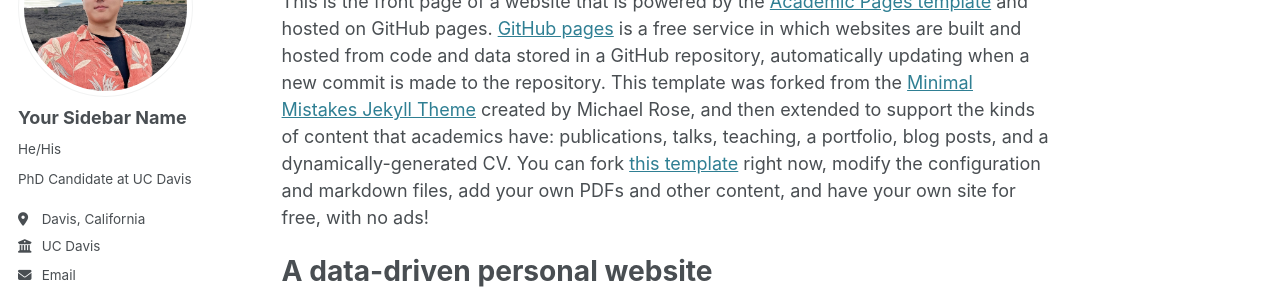
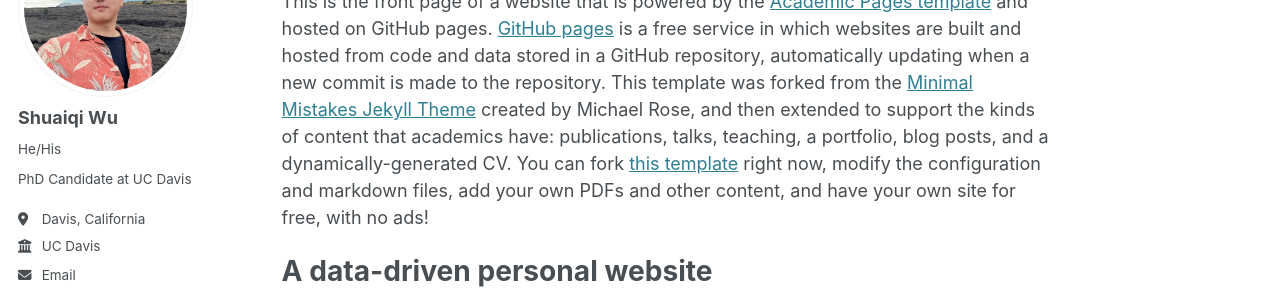
Before and after one commit to shqwu/shqwu.github.io, a Jekyll site: the page built from _pages/about.md, in a window 1280 px wide. Shown: the part 181-480 px from the top of the page. Built offline with Jekyll 4.4.1, drawn with Linux system fonts in a browser that asks for light colours; some web fonts are replaced.

Commit message:
Update _config.yml

```diff
--- a/_config.yml
+++ b/_config.yml
@@ -22,8 +22,8 @@ repository               : "academicpages/academicpages.github.io"
 #               Additional customization can be done by editing /_includes/author-profile.html
 author:
   # Biographic information
-  avatar           : "Shuaiqi_Profile_pic.jpg"
-  name             : "Your Sidebar Name"
+  avatar           : "Shuaiqi_Profile_pic.png"
+  name             : "Shuaiqi Wu"
   pronouns         : "He/His"
   bio              : "PhD Candidate at UC Davis"
   location         : "Davis, California"
```
